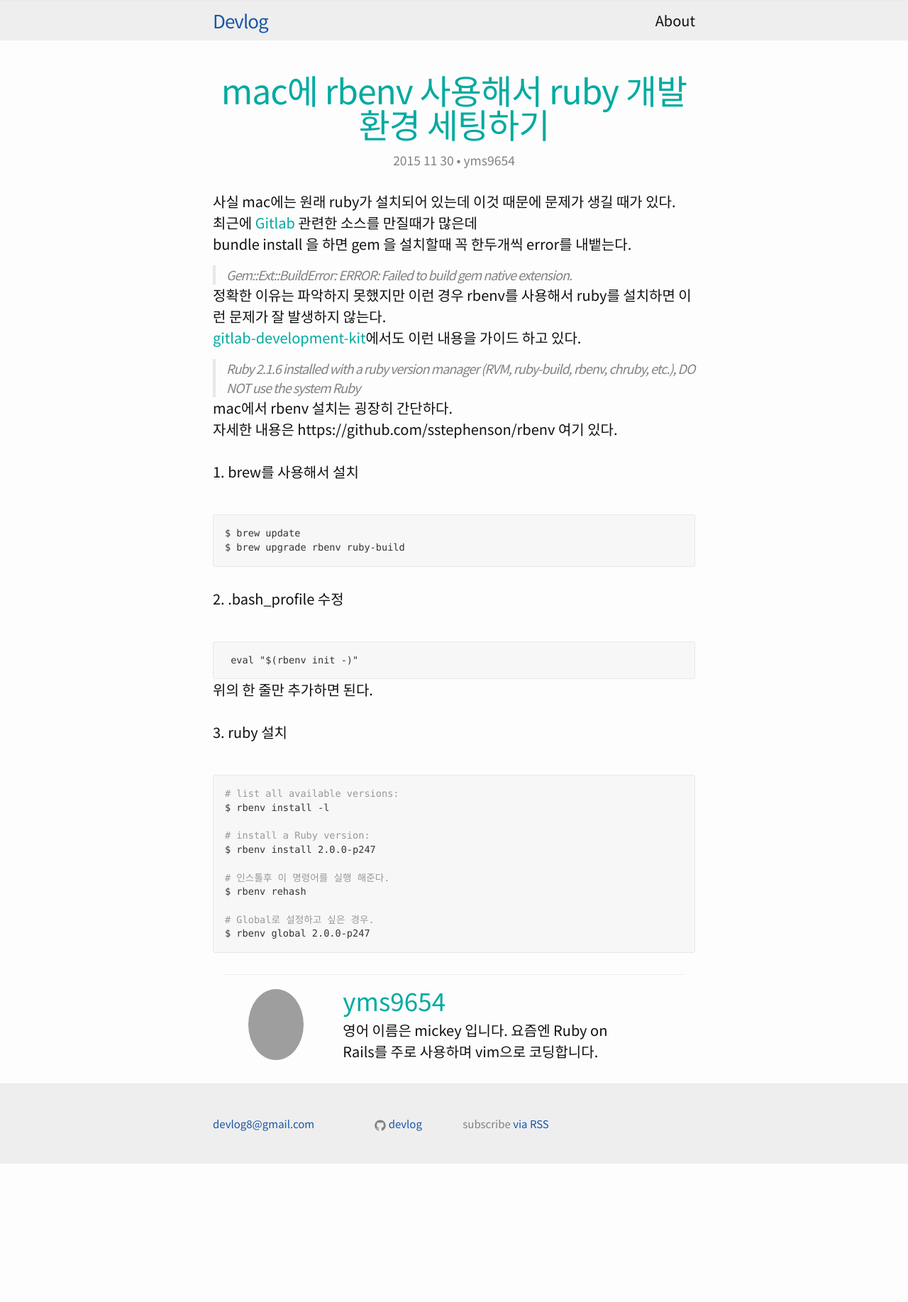
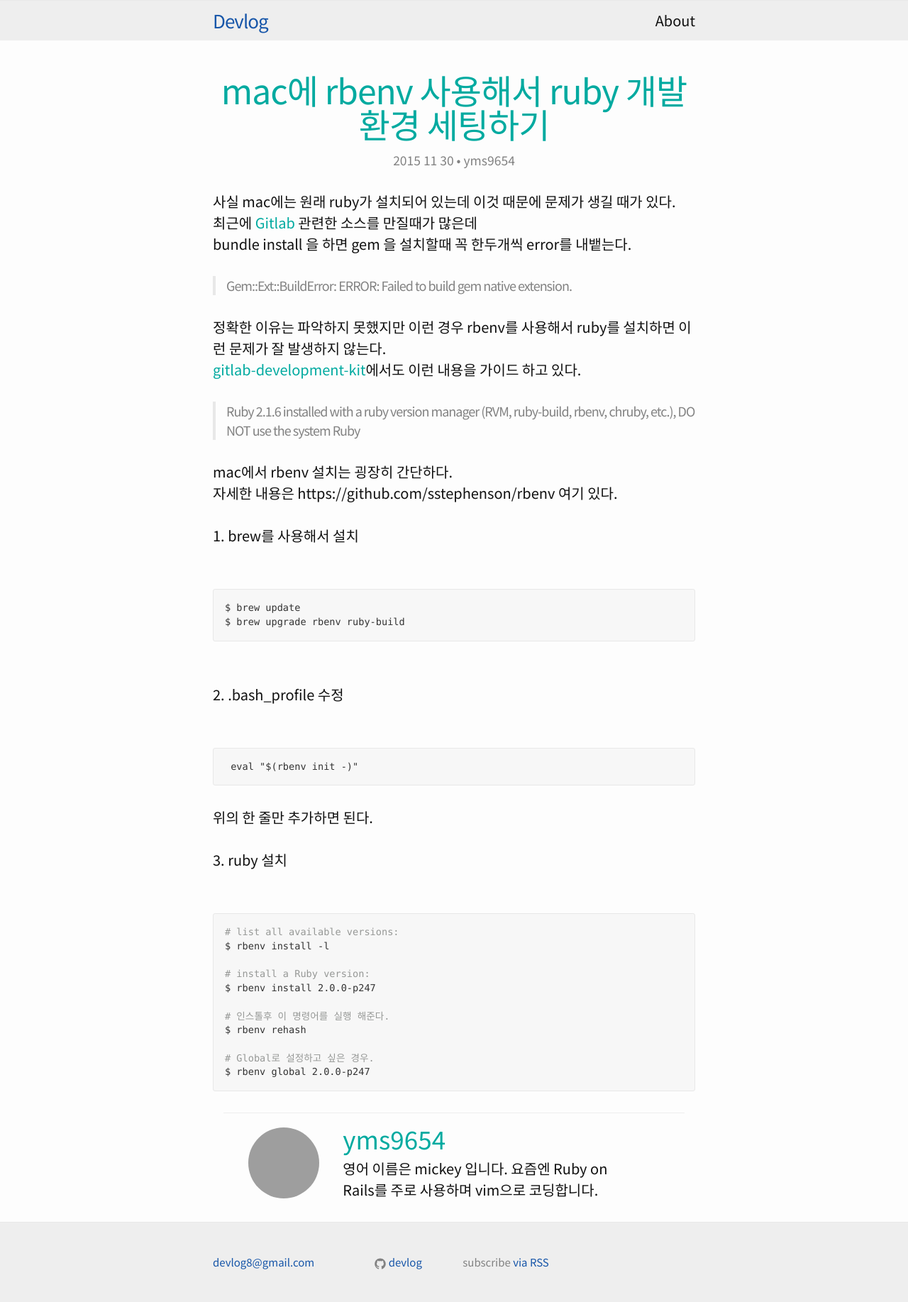
Before and after one commit to devlog/devlog.github.io, a Jekyll site: the page built from _posts/2015-11-30-mac-rbenv-ruby.html, in a window 1280 px wide. Shown: the whole page at 71% size. Built offline with Jekyll 4.4.1, drawn with Linux system fonts in a browser that asks for light colours; Markdown is read by kramdown in place of the engine named in the settings; comment, search, counter and statistics services are not loaded; before the commit the page ends 1640 px from its top, so only the background shows below that; grey boxes are pictures that could not be loaded.

Commit message:
object margin 수정및 이텔릭체 제거

```diff
--- a/_sass/_base.scss
+++ b/_sass/_base.scss
@@ -44,6 +44,8 @@
  * Images
  */
 img {
+    margin-top: $spacing-unit;
+    margin-bottom: $spacing-unit;
     max-width: 100%;
     vertical-align: middle;
 }
@@ -117,7 +119,9 @@
     padding-left: $spacing-unit / 2;
     font-size: 18px;
     letter-spacing: -1px;
-    font-style: italic;
+    //font-style: italic;
+    margin-top: $spacing-unit;
+    margin-bottom: $spacing-unit;
 
     > :last-child {
         margin-bottom: 0;
@@ -144,6 +148,8 @@
 pre {
     padding: 8px 12px;
     overflow-x: auto;
+    margin-top: $spacing-unit;
+    margin-bottom: $spacing-unit;
 
     > code {
         border: 0;
--- a/_sass/_layout.scss
+++ b/_sass/_layout.scss
@@ -296,6 +296,7 @@
       margin-left: auto;
       border-radius: 90%;
       margin: 20px;
+      max-width: none;
       @include media-query($on-laptop) {
         height: $on-laptop-height;
       }
```
